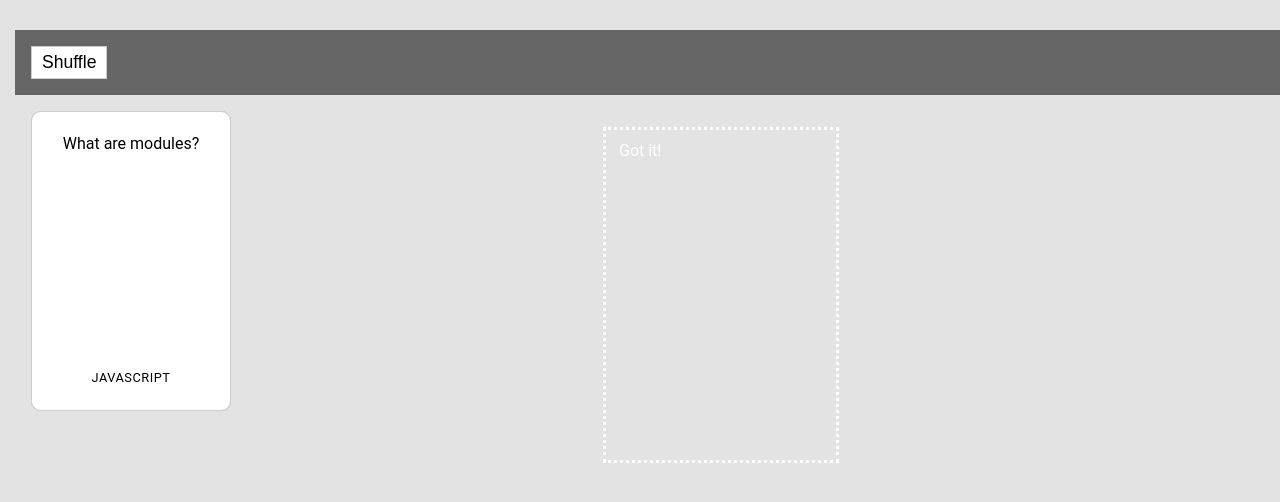
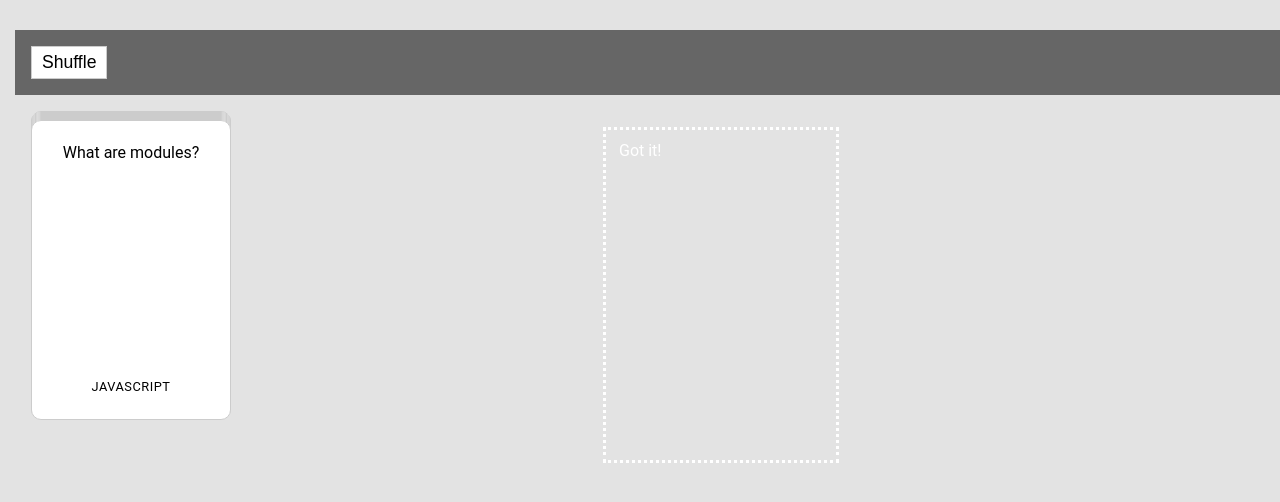
Before and after one commit to rimeister/flashcards-angular, an Angular app: page / in a window 1280 px wide. Shown: the top 502 px of the page. Built offline with nearby package versions, Linux system fonts and the light colour scheme.

Commit message:
Card styles now position vertically using index value on margin-top

```diff
--- a/src/app/card/card.component.html
+++ b/src/app/card/card.component.html
@@ -1,4 +1,4 @@
-<div class="card_container stacked_card">
+<div class="card_container stacked_card" [ngStyle]="cardStyle">
     <div class="flip">
         <div class="card_front">
             <div class="front_val">
--- a/src/app/card/card.component.ts
+++ b/src/app/card/card.component.ts
@@ -3,7 +3,7 @@ import { Component, OnInit, Input } from '@angular/core';
 @Component({
   selector: 'app-card',
   templateUrl: './card.component.html',
-  inputs: ['cardData','index','style.left.px']
+  inputs: ['cardData','index']
   /* Because I used inputs here inside the
   @component, I don't have to use @input inside the class definition */
 })
@@ -11,12 +11,16 @@ export class CardComponent implements OnInit {
 
 	cardData:object = this.cardData;
 	index:number = this.index;
+	cardStyle:object;
 
 
-	constructor() { }
+	constructor() {
+		this.cardStyle = {'margin-top':'0px'}
+	}
 
 	ngOnInit() {
-
+		console.log(this.index+'px');
+		this.cardStyle['margin-top'] = this.index+'px';
 	}
 
 }
--- a/src/app/deck/deck.component.html
+++ b/src/app/deck/deck.component.html
@@ -1,3 +1,3 @@
 <div id="deck_div">
-	<app-card *ngFor="let card of (cards | addCards); let i = index" [cardData]="card" [index]="i" [style.left.px]="left"></app-card>
+	<app-card *ngFor="let card of (cards | addCards); let i = index" [cardData]="card" [index]="i" ng-style="cardStyle"></app-card>
 </div>
--- a/src/app/shuffle-btn/shuffle-btn.component.html
+++ b/src/app/shuffle-btn/shuffle-btn.component.html
@@ -1 +1 @@
-<button>Shuffle</button>
+<button ng-click="">Shuffle</button>
```
